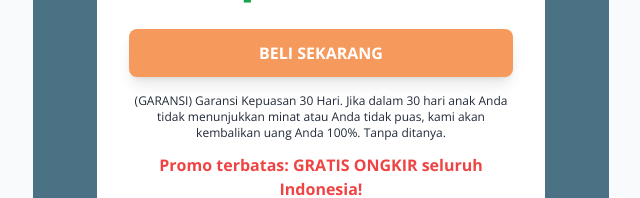
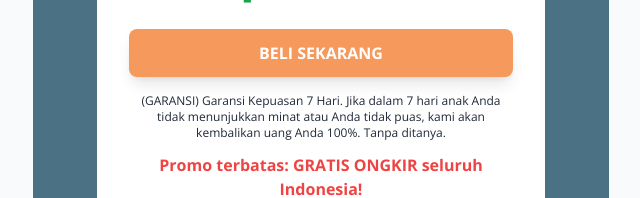
Before and after one commit to AldianBaim/lembar-edukatif, a plain HTML site: page index.html in a window 1280 px wide. Shown: the part 8823-9021 px from the top of the page, 319-959 px from the left. Drawn offline with nearby package versions, Linux system fonts and the light colour scheme.

Commit message:
fix: update text garansi

```diff
--- a/index.html
+++ b/index.html
@@ -579,9 +579,7 @@
               >BELI SEKARANG</a
             >
             <p class="text-xs ">
-              (GARANSI) Garansi Kepuasan 30 Hari. Jika dalam 30 hari anak Anda
-              tidak menunjukkan minat atau Anda tidak puas, kami akan kembalikan
-              uang Anda 100%. Tanpa ditanya.
+              (GARANSI) Garansi Kepuasan 7 Hari. Jika dalam 7 hari anak Anda tidak menunjukkan minat atau Anda tidak puas, kami akan kembalikan uang Anda 100%. Tanpa ditanya.
             </p>
             <p class="text-red-500 mt-3 font-bold">
               Promo terbatas: GRATIS ONGKIR seluruh Indonesia!
```
